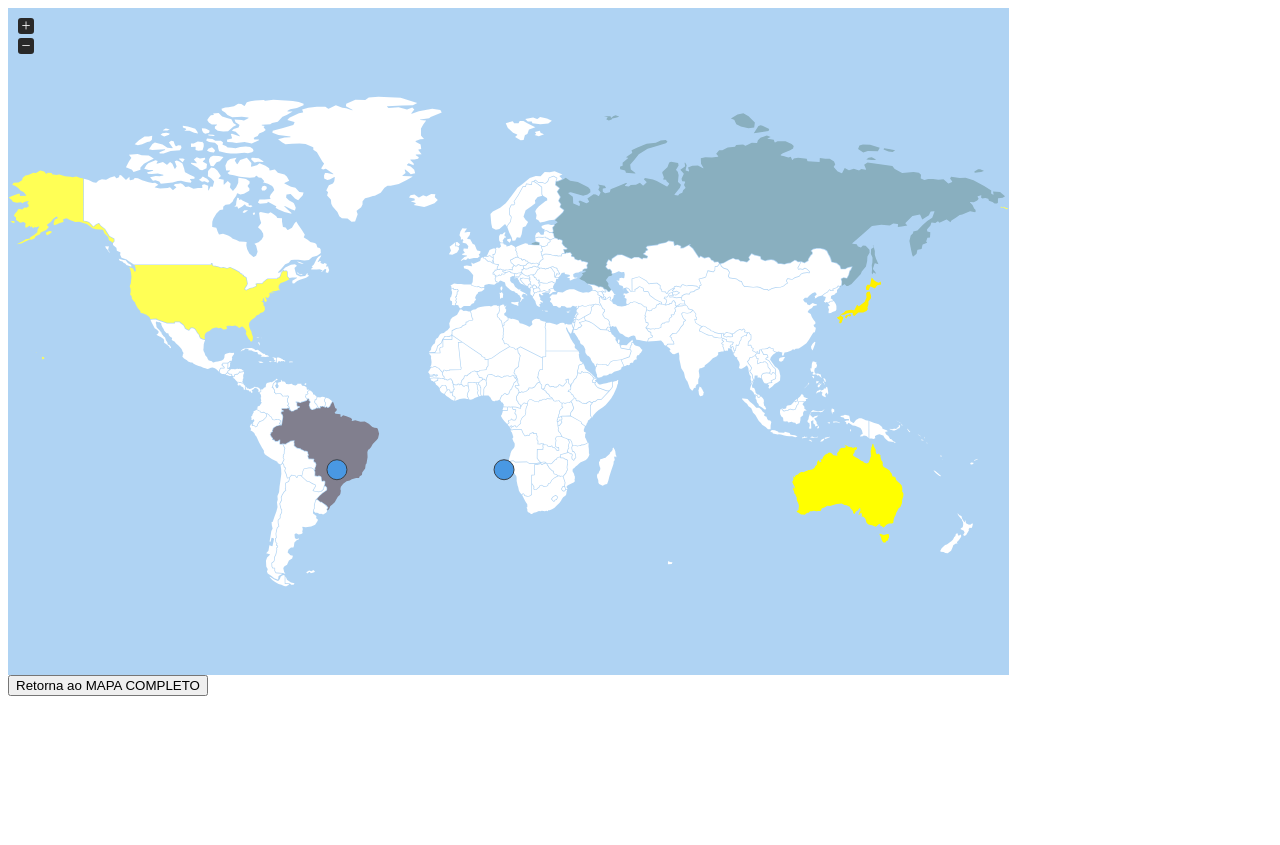
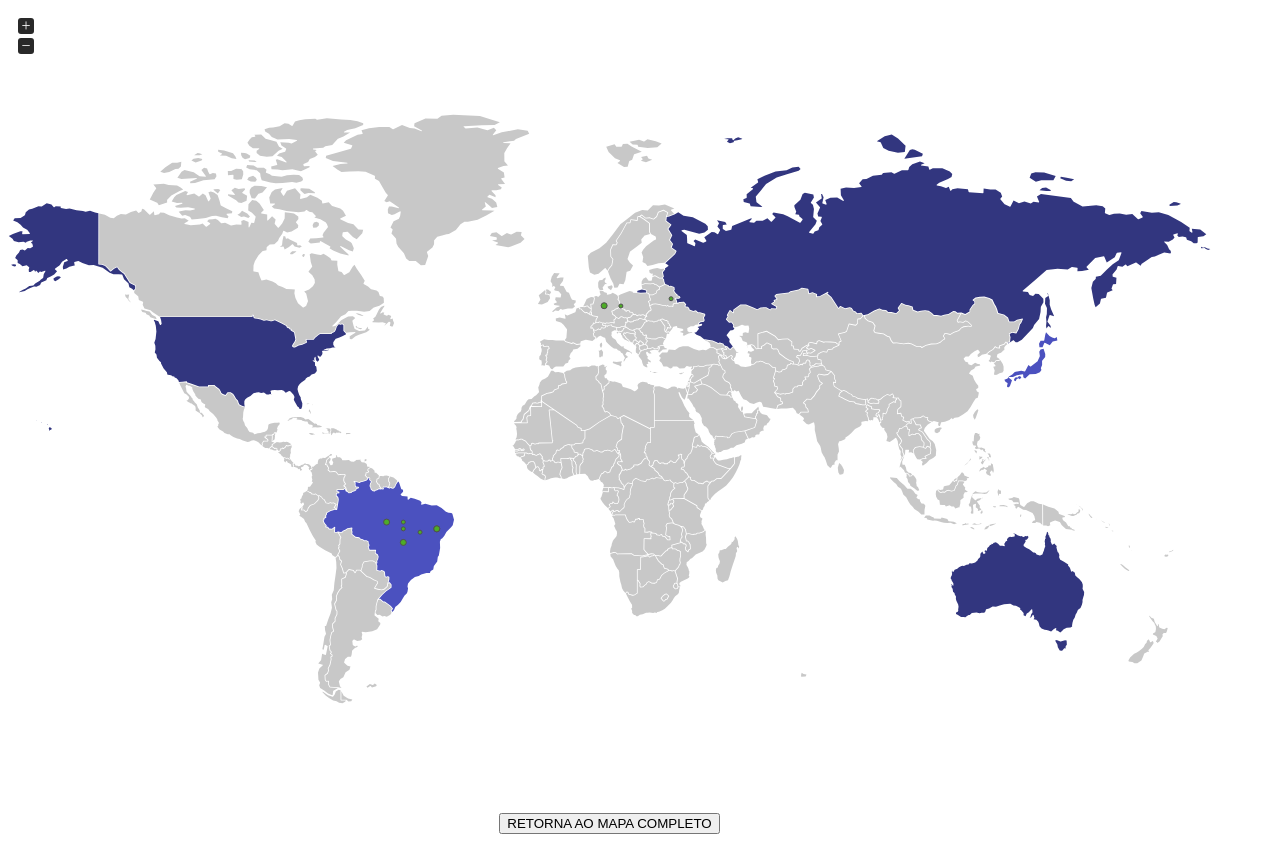
Before and after one commit to JulianoZ/DCnoMundoGitHub, a plain HTML site: page Mapa/Teste2/Teste1.html in a window 1280 px wide. Before the commit the page ends 800 px from the top, so only its background shows below. Drawn offline with Linux system fonts and the light colour scheme.

Commit message:
Mapa c/ Cores e Markers
Colocação dos markers e cores

```diff
--- a/Mapa/Teste2/Teste1.html
+++ b/Mapa/Teste2/Teste1.html
@@ -29,6 +29,12 @@
   <script src="../lib/svg-path-element.js"></script>
   <script src="../lib/vector-canvas.js"></script>
 
+
+
+
+
+
+
 <!-- -----------------------Compontentes para ZoomIN e ZoomOUT ------------------------- -->
 
 
@@ -40,8 +46,19 @@
 
 </head>
 <body bgcolor="#FFFFFF">
-  <div id="world-map" style="width: 1001px; height: 667px"></div>
-  <button id="focus-init">Retorna ao MAPA COMPLETO</button>
+  <div id="world-map" style="width: 1203px; height: 802px">
+
+
+
+
+  </div>
+<table width="1203" border="0">
+<tr>
+<td align="center">
+  <button id="focus-init">RETORNA AO MAPA COMPLETO</button>
+</td>
+</tr>
+</table>
 
 
 
@@ -62,6 +79,37 @@ $('#focus-init').click(function(){
 
 
 
+
+var map,
+      markers = [
+        {latLng: [-10, -50], name: 'SIMENS'}, //Define o posicionamento dos países
+        {latLng: [-11, -45], name: 'MICROSOFT'},
+        {latLng: [-8, -55], name: 'IBM'},
+        {latLng: [-14, -50], name: 'TOVS'},
+        {latLng: [-10, -40], name: 'DELL'},
+        {latLng: [-8, -50], name: 'SANSUNG'},
+        {latLng: [-10, -40], name: 'MOTOROLA'},
+        {latLng: [51.51, 10], name: 'GOOGLE'},
+        {latLng: [51.45, 15], name: 'SYMANTEC'},
+        {latLng: [53.07, 30], name: 'LOCAWEB'}
+      ],
+      cityAreaData = [
+        1,  //Define o tamanho de cada marcação em relação a outra marcação
+        2,
+        3,
+        4,
+        3,
+        2,
+        3,
+        3,
+        2,
+        1
+      ]
+
+
+
+
+
 var gdpData = {  //Colocar informação de alunos em cada país. Ativada pela função onRegionLabelShow
   "BR": 'Brazil :: DC-UFSCAR',
   "US": '15 Alunos',
@@ -71,11 +119,11 @@ var gdpData = {  //Colocar informação de alunos em cada país. Ativada pela fu
 
 
 var myCustomColors = { //Customizar as cores de cada país de forma dinâmica ou manual
-        'AU': '#FFFF00',
-        'US': '#FFFF55',
-        'RU': '#89AFBF',
-        'BR': '#817F8E',
-        'JP': '#FFF000',
+        'AU': '#32367F',
+        'US': '#32367F',
+        'RU': '#32367F',
+        'BR': '#4B51BF',
+        'JP': '#4B51BF',
 };
 
 
@@ -84,11 +132,52 @@ var myCustomColors = { //Customizar as cores de cada país de forma dinâmica ou
     map = new jvm.WorldMap({   //Função map responsável em ativar as cores no mapa
         map: 'world_mill_en',
         container: $('#world-map'),
-        backgroundColor: '#AFD3F3',  //Cor de fundo do mapa
+
+        regionStyle: {
+        initial: {
+          fill: '#C8C8C8'   // Cor inicial
+        },
+        hover: {
+            fill: "#FFFF55"  //Cor com over
+          }
+      },
+
+
+
+//----------------------Markers
+    regionsSelectable: true,
+    markersSelectable: true,
+    markers: markers,
+    markerStyle: {
+      initial: {
+        fill: '#4DAC26' //Cor da marcação estado normal
+      },
+      selected: {
+        fill: '#CA0020'  //Cor da marcação após clicado
+      }
+    },
+//----------------------Markers
+
+
+
+
+        backgroundColor: '#FFFFFF',  //Cor de fundo do mapa
         series: {
             regions: [{
-                attribute: 'fill'}]
+                attribute: 'fill'}],
+
+//----------------------Markers //Chama as marcações de tamanhos distintos
+      markers: [{
+        attribute: 'r',
+        scale: [2, 3], //Define o tamanhos das marcações
+        values: cityAreaData
+      }]
+//----------------------/Markers
+
         },
+
+
+
 
 
 
@@ -107,13 +196,17 @@ focusOn: { //Amplia ou reduz o mapa inicial
 
 
 
+
+
 //Função para dar uma ação nos cliques do mapa
 onRegionClick: function(event, code){   //Chamada de link através dos cliques no mapa
+/*
+                       if (code == "US") {
+							window.location = 'http://www.terra.com.br'
+							//$('#world-map').vectorMap('set', 'focus', 'US');
+						}
 
-/*                       if (code == "US") {
-							//window.location = 'http://www.terra.com.br'
-							$('#world-map').vectorMap('set', 'focus', 'US');
-						}
+
                         if (code == "RU") {
 							$('#world-map').vectorMap('set', 'focus', 'RU');
 						}
@@ -129,13 +222,18 @@ onRegionClick: function(event, code){   //Chamada de link através dos cliques n
 */
 
 $('#world-map').vectorMap('set', 'focus', code);  //Destacando o pais de acordo com o clique
+scale = map.scale;
+el.html(el.html()+' (Escala:'+ scale +')');
+
+
+
 
 },
 
 
 
 
-
+/*
 markerStyle: {
       initial: {
         fill: '#4998E3',  //Cor de fundo das marcações
@@ -147,7 +245,24 @@ markerStyle: {
    markers: [
       {latLng: [-20, 10], name: 'Departamento de Computação - UFSCAR'},
 	  {latLng: [-20, -50], name: 'SIMENS'},
-    ]
+    ],
+*/
+
+
+
+
+
+
+
+
+
+
+
+
+
+
+
+
 
 
 
@@ -156,6 +271,12 @@ markerStyle: {
     });  //Fecha função map
 
     map.series.regions[0].setValues(myCustomColors); //Chama o mapa e aplica a série de alterações de cores conforme a var myCustomColors
+
+
+
+
+
+
 
 
 
```
